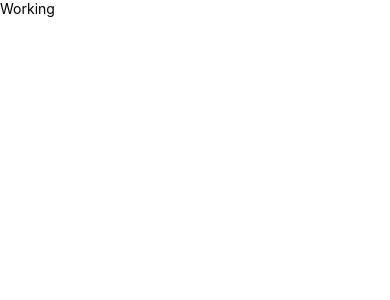
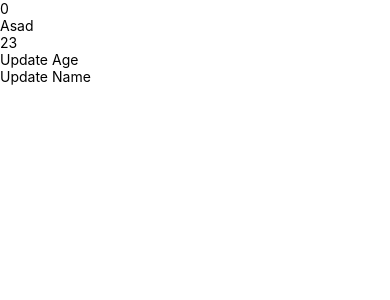
Before and after one commit to inshal1998/ReduxToolKitTodo, a React Native app: screen / in a window 390 px wide. Shown: the top 300 px of the page. Built offline with nearby package versions, Linux system fonts and the light colour scheme.

Commit message:
reducer understood

```diff
--- a/App.js
+++ b/App.js
@@ -1,11 +1,16 @@
 import React from 'react'
 import { StyleSheet, Text, View } from 'react-native'
+import  store  from "./redux/store";
+import { Provider } from "react-redux";
+import { Profile } from './screen';
 
 const App = () => {
   return (
-    <View>
-      <Text>Working</Text>
-    </View>
+    <Provider store={store}>
+      <View>
+        <Profile/>
+      </View>
+    </Provider>
   )
 }
 
--- a/package.json
+++ b/package.json
@@ -12,7 +12,8 @@
   "dependencies": {
     "@reduxjs/toolkit": "^1.7.1",
     "react": "17.0.2",
-    "react-native": "0.66.4"
+    "react-native": "0.66.4",
+    "react-redux": "^7.2.6"
   },
   "devDependencies": {
     "@babel/core": "^7.12.9",
--- /dev/null
+++ b/redux/reducer/useReducer.js
@@ -0,0 +1,30 @@
+import { createReducer } from "@reduxjs/toolkit";
+
+const initialState = {
+    id: 0,
+    name: "Asad",
+    age: "23",
+}
+
+export default createReducer(initialState, (builder)=>{
+    builder.addCase("UPDATE_AGE",(state,action)=>{
+        state.age = action.payload
+    })
+    builder.addCase("UPDATE_NAME",(state,action)=>{
+        state.name = action.payload
+    })
+
+} )
+
+                // OLD WAY
+// export default (state =initialState ,action)=>{
+//     switch(action.type){
+//         case "UPDATE_AGE":
+//             return {
+//                 ...state,
+//                 age:action.payload
+//             }
+//         default:
+//             return state;
+//     }
+// }
--- /dev/null
+++ b/redux/store.js
@@ -0,0 +1,8 @@
+import { configureStore } from "@reduxjs/toolkit";
+import uerReducer  from "./reducer/useReducer";
+
+const store = configureStore({
+    reducer: uerReducer
+})
+
+export default store
--- /dev/null
+++ b/screen/Profile.js
@@ -0,0 +1,46 @@
+import React from 'react'
+import { StyleSheet, Text, TouchableOpacity, View } from 'react-native'
+import { useSelector , useDispatch } from "react-redux";
+
+const Profile = () => {
+    const {name , age ,id} = useSelector((state)=>{
+        return state;
+    });
+    const dispatch = useDispatch()
+    const updateAge = (age) =>{
+        dispatch({
+            type:"UPDATE_AGE",
+            payload:age
+        })
+    }
+    const updateName = (name) =>{
+        dispatch({
+            type:"UPDATE_NAME",
+            payload:name
+        })
+    }
+
+    return (
+
+        <View>
+            <Text>{id}</Text>
+            <Text>{name}</Text>
+            <Text>{age}</Text>
+            <TouchableOpacity onPress={()=>{
+                    updateAge(40)
+            }}>
+                <Text>Update Age</Text>
+            </TouchableOpacity>
+            <TouchableOpacity onPress={()=>{
+                    updateName("Inshal")
+            }}>
+                <Text>Update Name</Text>
+            </TouchableOpacity>
+
+        </View>
+    )
+}
+
+export default Profile
+
+const styles = StyleSheet.create({})
--- /dev/null
+++ b/screen/index.js
@@ -0,0 +1 @@
+export {default as Profile} from './Profile';
```
Also changed, not shown: 2 other files (tests, documents, lock files or other folders).
